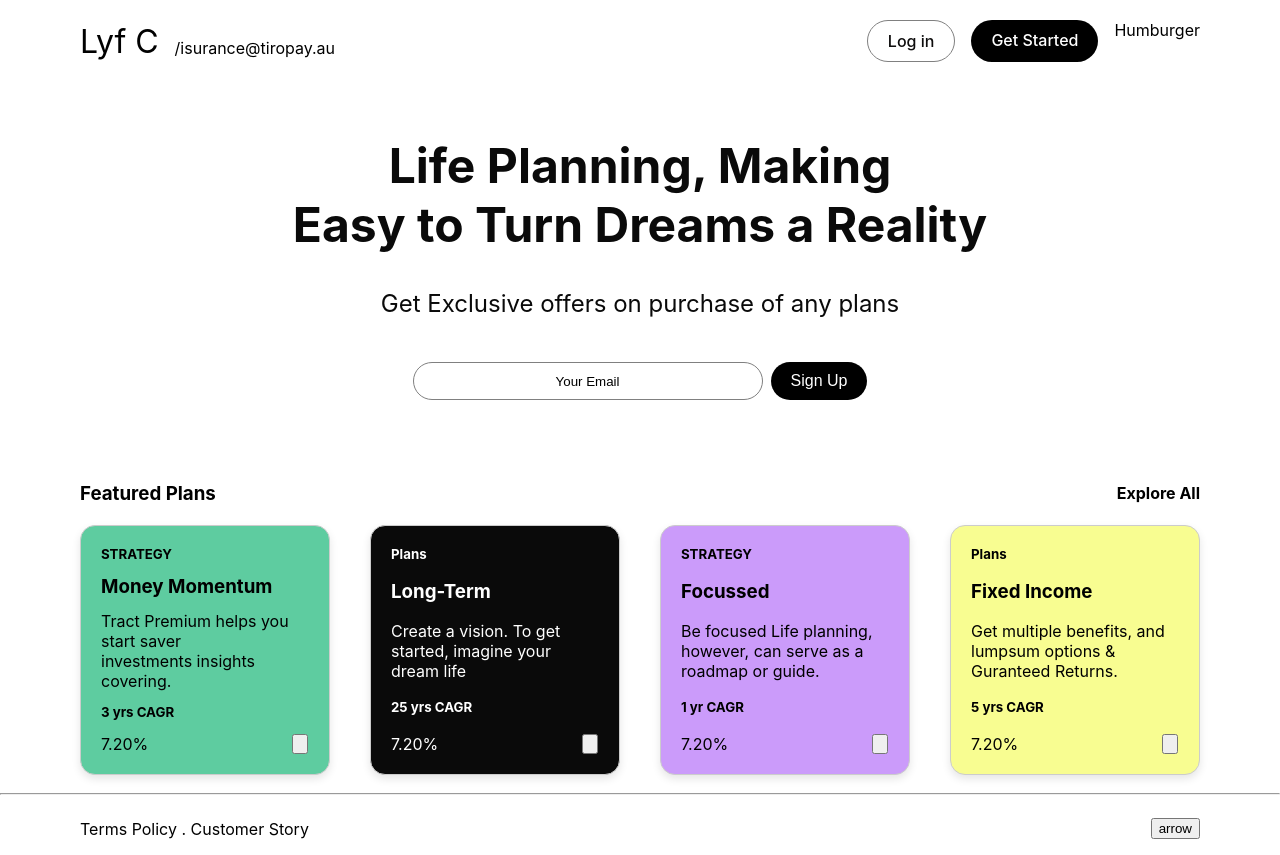
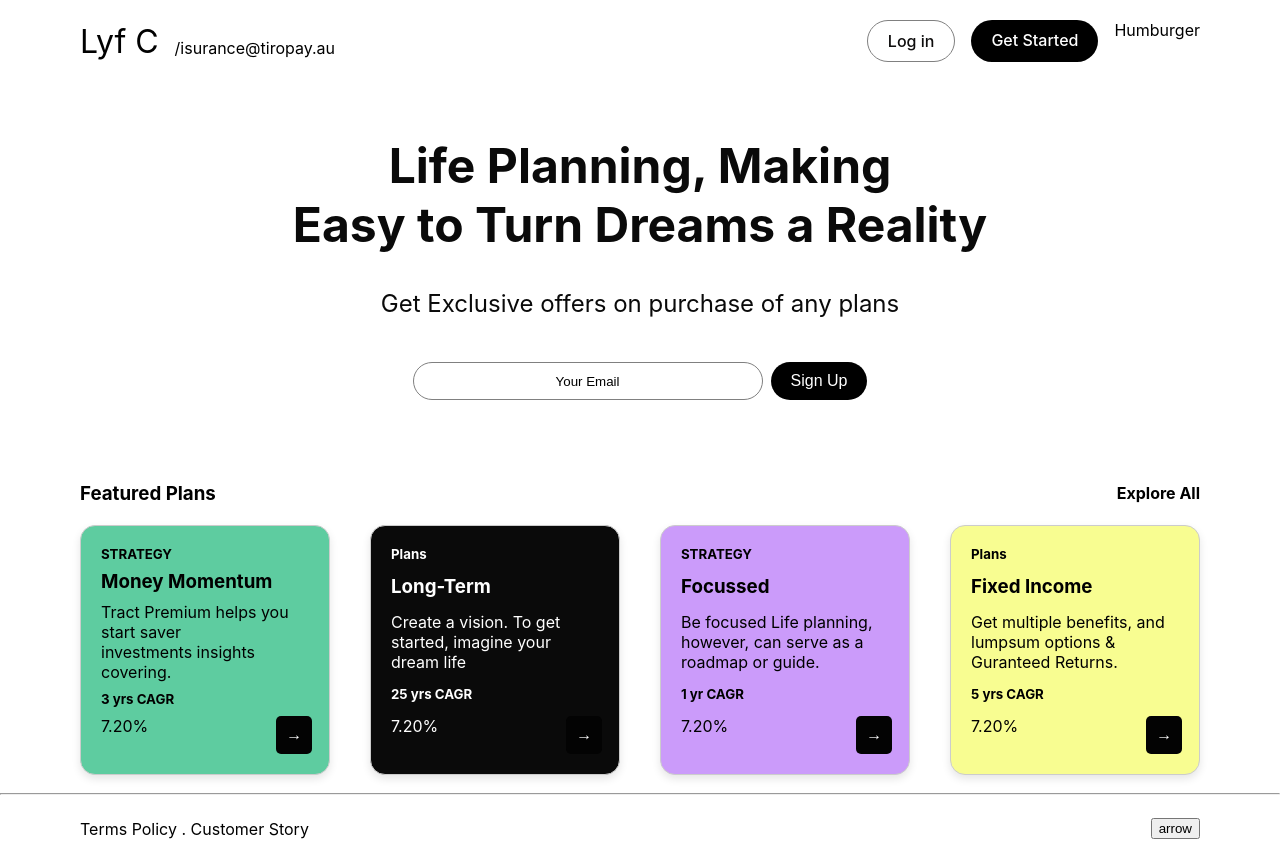
Before and after one commit to clemboy/ReactJS-UI, a React (Create React App) app: page / in a window 1280 px wide. Built offline with nearby package versions, Linux system fonts and the light colour scheme.

Commit message:
changed card button styles

```diff
--- a/src/components/Content.js
+++ b/src/components/Content.js
@@ -11,7 +11,7 @@ const Content = () => {
                     <h5>3 yrs CAGR</h5>
                     <div class="bottom">
                         <span class="percent">7.20%</span>
-                        <button class="btn-one"></button>
+                        <button class="btn-one">&#8594;</button>
                     </div>
 
                 </div>
@@ -23,7 +23,7 @@ const Content = () => {
                 <h5>25 yrs CAGR</h5>
                 <div class="bottom">
                     <span>7.20%</span>
-                    <button class="btn-two"></button>
+                    <button class="btn-two">&#8594;</button>
                   </div>
                 </div>
 
@@ -34,7 +34,7 @@ const Content = () => {
                 <h5>1 yr CAGR</h5>
                     <div class="bottom">
                         <span>7.20%</span>
-                        <button class="btn-three"></button>
+                        <button class="btn-three">&#8594;</button>
                 </div>
 
 
@@ -47,7 +47,7 @@ const Content = () => {
                 <h5>5 yrs CAGR</h5>
                 <div class="bottom">
                          <span>7.20%</span>
-                     <button class="btn-four"></button>
+                     <button class="btn-four">&#8594;</button>
                     </div>
                 </div>
         </div>
--- a/src/styles.css
+++ b/src/styles.css
@@ -151,11 +151,11 @@ body {
     width: 100%; /* Full width within the card */
 }
 
-.row > div .card-row button {
-    background-color: #007bff; /* Example background color */
+.btn-one, .btn-two, .btn-three, .btn-four {
+    background-color: #030303; /* Example background color */
     color: white; /* Text color */
     border: none; /* Remove default border */
-    padding: 10px 20px; /* Adjust padding */
+    padding: 10px 10px; /* Adjust padding */
     border-radius: 5px; /* Rounded corners */
     cursor: pointer; /* Pointer cursor */
     font-size: 16px; /* Font size */
@@ -197,6 +197,6 @@ body {
   display: flex;
   justify-content: space-between;
   align-items: left;
-  gap: 9rem;
+  gap: 8rem;
   padding: 4 6rem;
 }
```
